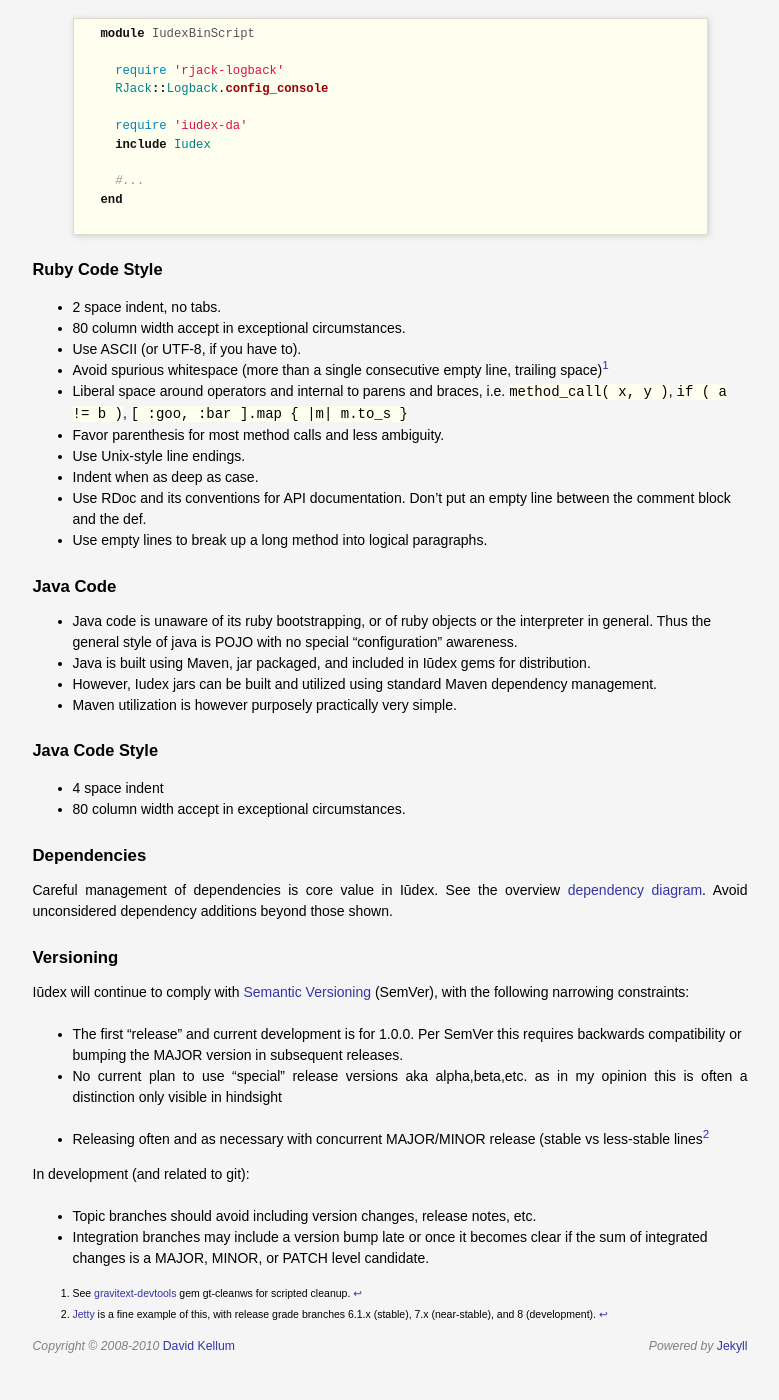
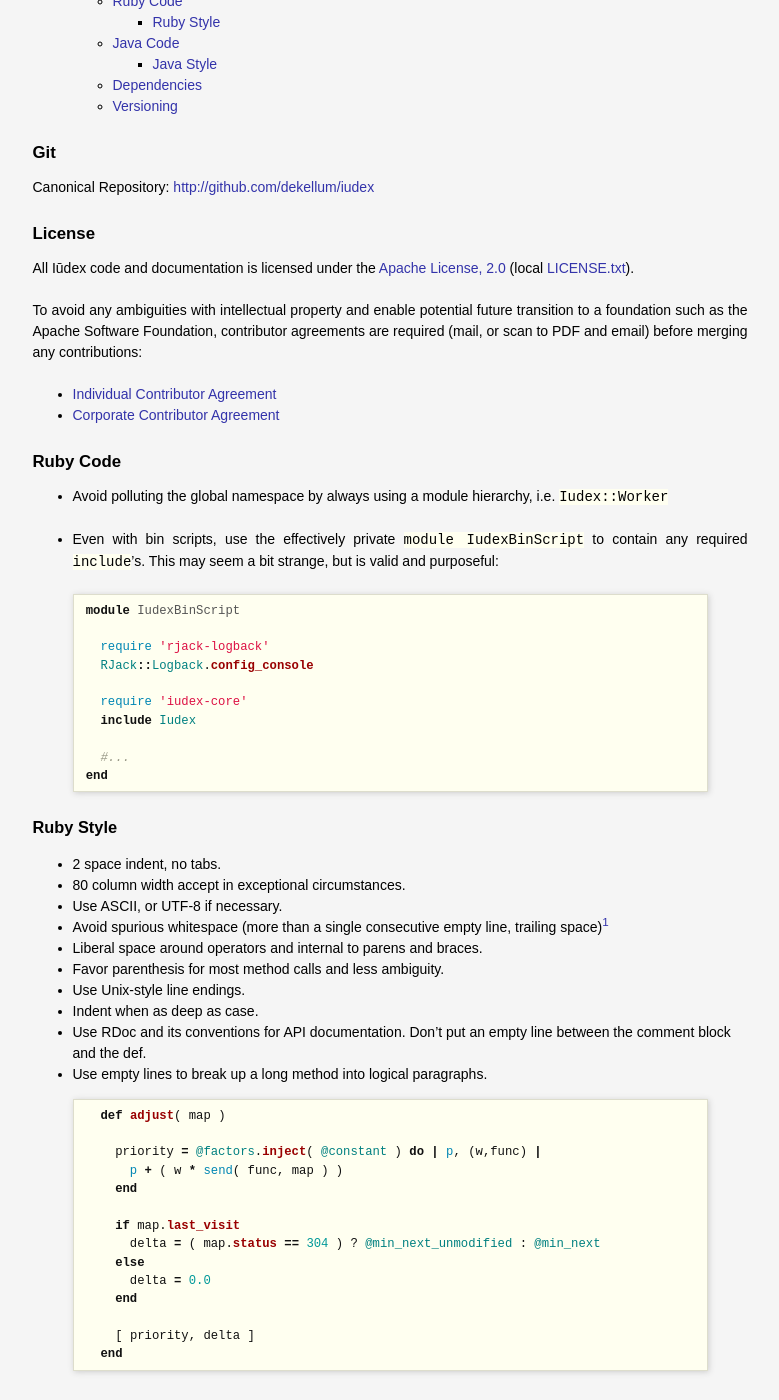
Before and after one commit to dekellum/iudex, a Jekyll site: the page built from www/dev.markdown, in a window 1280 px wide and 1400 px high, scrolled down 191 px. Shown: the whole window, without its empty margins (250-1029 px from the left). Built offline with Jekyll 4.4.1, drawn with Linux system fonts in a browser that asks for light colours; Markdown is read by kramdown in place of the engine named in the settings; before the commit the page ends 1558 px from its top, so only the background shows below that; some of the changed text lies outside the part shown.

```diff
--- a/www/style.markdown
+++ b/www/dev.markdown
@@ -1,41 +1,63 @@
 ---
-title: Style Guide
+title: Development Guide
 layout: sub
 ---
 
+# Development Guide
+
+* toc here
+{:toc}
+
+## Git
+
+Canonical Repository: [http://github.com/dekellum/iudex](http://github.com/dekellum/iudex)
+
+## License
+
+All Iūdex code and documentation is licensed under the
+[Apache License, 2.0][AL2] (local [LICENSE.txt]).
+
+To avoid any ambiguities with intellectual property and enable
+potential future transition to a foundation such as the Apache
+Software Foundation, contributor agreements are required (mail, or
+scan to PDF and email) before merging any contributions:
+
+* [Individual Contributor Agreement](license/icla.txt)
+* [Corporate Contributor Agreement](license/cla-corporate.txt)
+
+[AL2]: http://www.apache.org/licenses/LICENSE-2.0
+[LICENSE.txt]: license/LICENSE.txt
+
 ## Ruby Code
 
-* Avoid polluting the global namespace by a module hierarchy,
-  i.e. <code>Iudex::Worker</code>
+* Avoid polluting the global namespace by always using a module
+  hierarchy, i.e. <code>Iudex::Worker</code>
 
 * Even with bin scripts, use the effectively private <code>module
-  IudexBinScript</code> to contain <code>include</code>. This can seem
-  a bit strange, but a valid and purposeful ruby:
+  IudexBinScript</code> to contain any required <code>include</code>'s. This may seem
+  a bit strange, but is valid and purposeful:
 
-  {% highlight ruby %}
-  module IudexBinScript
+{% highlight ruby %}
+module IudexBinScript
 
-    require 'rjack-logback'
-    RJack::Logback.config_console
+  require 'rjack-logback'
+  RJack::Logback.config_console
 
-    require 'iudex-da'
-    include Iudex
+  require 'iudex-core'
+  include Iudex
 
-    #...
-  end
-  {% endhighlight %}
+  #...
+end
+{% endhighlight %}
 
-### Ruby Code Style
+### Ruby Style
 
 * 2 space indent, no tabs.
 * 80 column width accept in exceptional circumstances.
-* Use ASCII (or UTF-8, if you have to).
+* Use ASCII, or UTF-8 if necessary.
 * Avoid spurious whitespace (more than a single consecutive empty
   line, trailing space)[^gt-cleanws]
-* Liberal space around operators and internal to parens and braces, i.e.
-  <code>method_call( x, y )</code>,
-  <code>if ( a != b )</code>,
-  <code>[ :goo, :bar ].map { |m| m.to_s }</code>
+* Liberal space around operators and internal to parens and braces.
 * Favor parenthesis for most method calls and less ambiguity.
 * Use Unix-style line endings.
 * Indent when as deep as case.
@@ -43,10 +65,27 @@ layout: sub
   empty line between the comment block and the def.
 * Use empty lines to break up a long method into logical paragraphs.
 
+{% highlight ruby %}
+  def adjust( map )
+
+    priority = @factors.inject( @constant ) do | p, (w,func) |
+      p + ( w * send( func, map ) )
+    end
+
+    if map.last_visit
+      delta = ( map.status == 304 ) ? @min_next_unmodified : @min_next
+    else
+      delta = 0.0
+    end
+
+    [ priority, delta ]
+  end
+{% endhighlight %}
+
 ## Java Code
 
 * Java code is unaware of its ruby bootstrapping, or of ruby objects or
-  the interpreter in general. Thus the general style of java is POJO
+  the interpreter in general. Thus the general style of java is POJOs
   with no special "configuration" awareness.
 * Java is built using Maven, jar packaged, and included in Iūdex gems
   for distribution.
@@ -76,14 +115,13 @@ with the following narrowing constraints:
 * No current plan to use "special" release versions aka
   alpha,beta,etc. as in my opinion this is often a distinction only
   visible in hindsight
-
 * Releasing often and as necessary with concurrent MAJOR/MINOR release
   (stable vs less-stable lines[^jetty]
 
 In development (and related to git):
 
 * Topic branches should avoid including version changes, release notes, etc.
-* Integration branches may include a version bump late or once it
+* Integration branches may include a version bump, late or once it
   becomes clear if the sum of integrated changes is a MAJOR, MINOR, or
   PATCH level candidate.
 
```
Also changed, not shown: other parts of www/dev.markdown (+1 -1 lines), www/index.markdown (+5 -10 lines).
